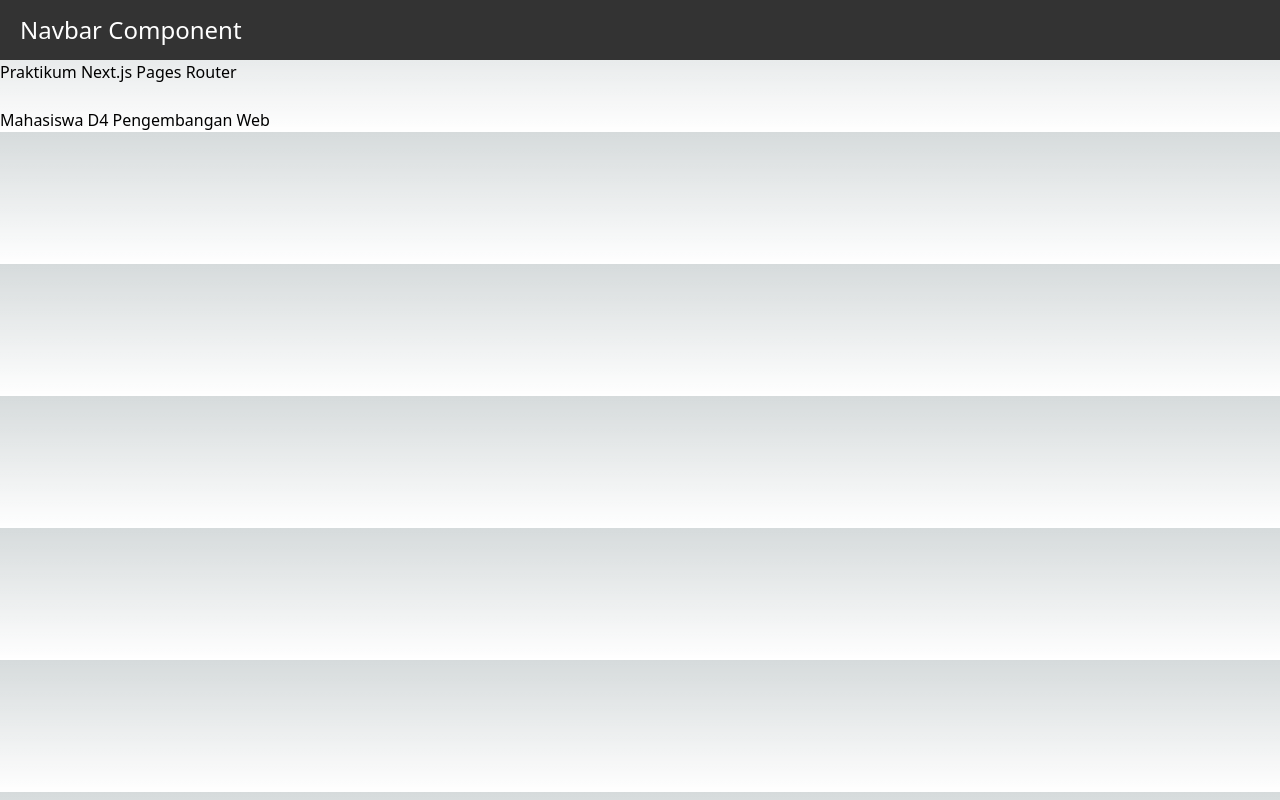
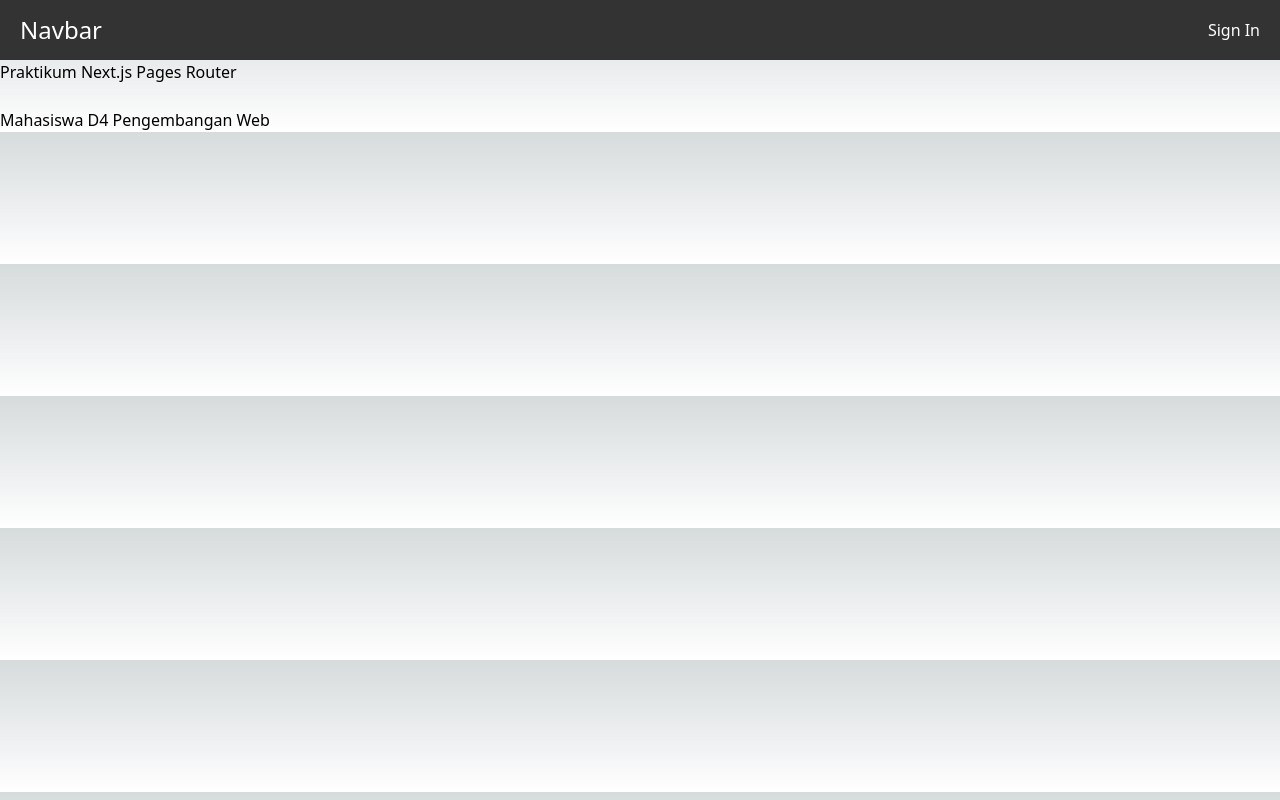
Before and after one commit to DewitaA12/Pemrograman-Framework, a Next.js app in the folder my-app-1/: page / in a window 1280 px wide. Built offline with nearby package versions, Linux system fonts and the light colour scheme.

Commit message:
sign in button

```diff
--- a/my-app-1/src/components/layouts/Navbar/index.tsx
+++ b/my-app-1/src/components/layouts/Navbar/index.tsx
@@ -1,11 +1,15 @@
-import styles from './navbar.module.css'
+import syles from './navbar.module.css';
+import { signIn, signOut, useSession } from "next-auth/react"
 
 const Navbar = () => {
-    return (
-        <div className = {styles.navbar}>
-        <div className="big">Navbar Component</div>
-        </div>
-    );
+  return (
+    <div className={syles.navbar}>
+      <div className="big">
+        Navbar
+      </div>
+      <button onClick={() => signIn()}>Sign In</button>
+    </div>
+  );
 };
 
 export default Navbar;
--- a/my-app-1/src/components/layouts/Navbar/navbar.module.css
+++ b/my-app-1/src/components/layouts/Navbar/navbar.module.css
@@ -6,4 +6,5 @@
   display: flex;
   align-items: center;
   padding: 0 20px;
+  justify-content: space-between;
 }
--- a/my-app-1/src/pages/_app.tsx
+++ b/my-app-1/src/pages/_app.tsx
@@ -1,8 +1,14 @@
-import '@/styles/globals.css'
-import type { AppProps } from 'next/app'
-import Navbar from '@/components/layouts/Navbar'
-import AppShell from '@/components/layouts/Appshell'
+import "@/styles/globals.css";
+import type { AppProps } from "next/app";
+import AppShell from "@/components/layouts/Appshell";
+import { SessionProvider } from "next-auth/react";
 
-export default function App({ Component, pageProps }: AppProps) {
-  return <div><AppShell><Component {...pageProps} /></AppShell></div>
+export default function App({ Component, pageProps: { session, ...pageProps } }: AppProps) {
+  return (
+    <SessionProvider session={session}>
+      <AppShell>
+        <Component {...pageProps} />
+      </AppShell>
+    </SessionProvider>
+  );
 }
```
